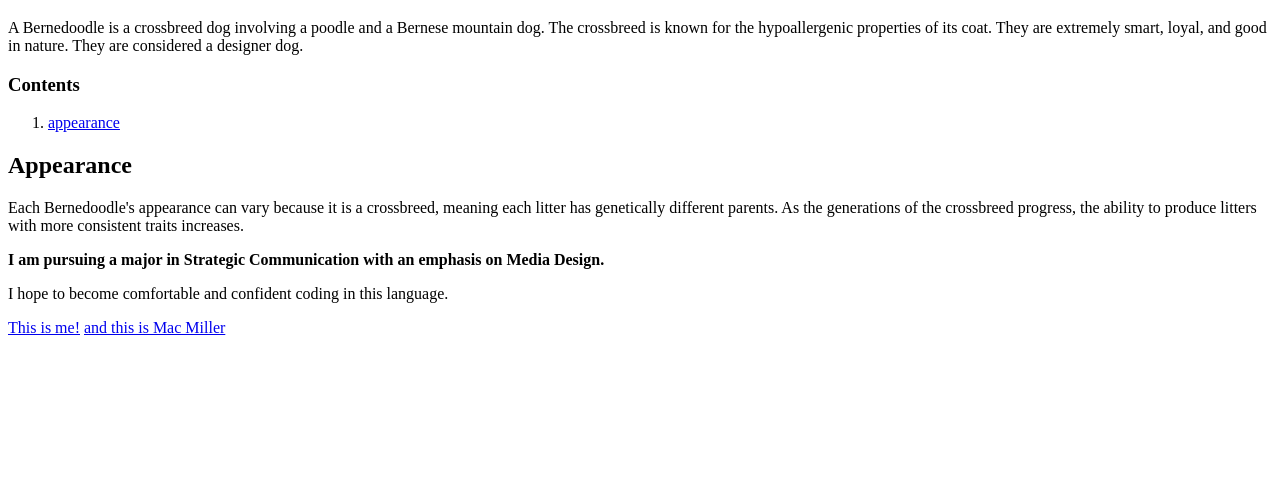
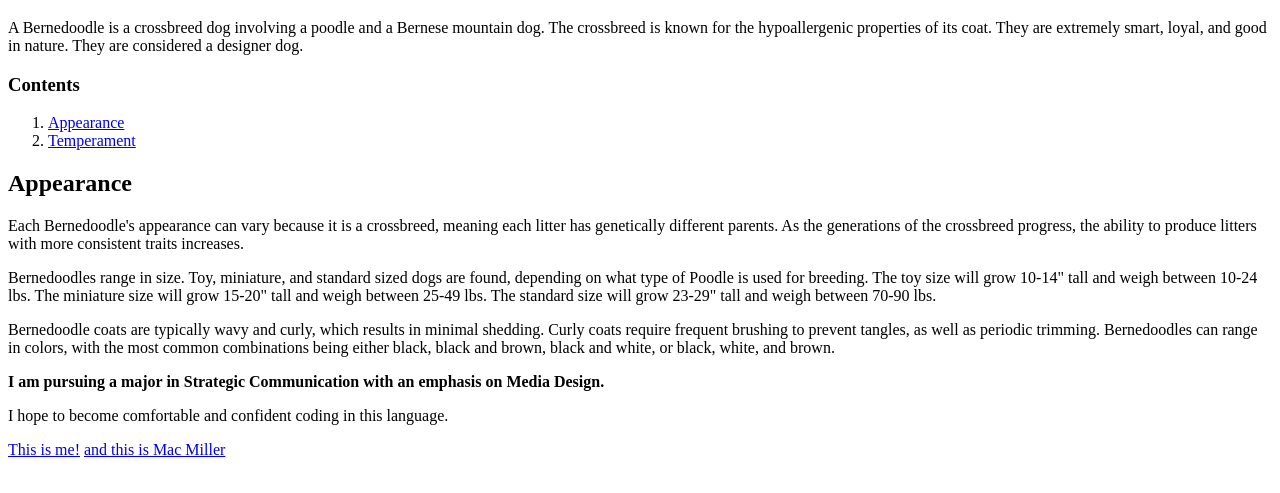
Before and after one commit to liru0376/liru0376.github.io, a plain HTML site: page assignment3.html in a window 1280 px wide. Shown: the part 61-554 px from the top of the page. Drawn offline with Linux system fonts and the light colour scheme.

Commit message:
Update assignment3.html

```diff
--- a/assignment3.html
+++ b/assignment3.html
@@ -3,16 +3,25 @@
     <head></head>
     <body>
         <h1>Bernadoodle</h1>
-        <p>A Bernedoodle is a crossbreed dog involving a poodle and a Bernese mountain dog. The crossbreed is known for the hypoallergenic properties of its coat. They are extremely smart, loyal, and good in nature. They are considered a designer dog. </p>
+        <p>A Bernedoodle is a crossbreed dog involving a poodle and a Bernese mountain dog.
+        The crossbreed is known for the hypoallergenic properties of its coat. They are extremely smart,
+        loyal, and good in nature. They are considered a designer dog. </p>
 
         <h3>Contents</h3>
         <ol>
-          <li><a href="#appearance=section">appearance</a></li>
+          <li><a href="#Appearance=section">Appearance</a></li>
+          <li><a href="#Temperament=section">Temperament</a></li>
         </ol>
 
-        <h2 id="appearance-section">Appearance</h2>
-        <p>Each Bernedoodle's appearance can vary because it is a crossbreed, meaning each litter has genetically different parents. As the generations of the crossbreed progress, the ability to produce
-        litters with more consistent traits increases.</p>
+        <h2 id="Appearance-section">Appearance</h2>
+        <p>Each Bernedoodle's appearance can vary because it is a crossbreed, meaning each litter has genetically different parents.
+        As the generations of the crossbreed progress, the ability to produce litters with more consistent traits increases.</p>
+        <p>Bernedoodles range in size. Toy, miniature, and standard sized dogs are found, depending on what type of Poodle is used for breeding.
+        The toy size will grow 10-14" tall and weigh between 10-24 lbs. The miniature size will grow 15-20" tall and weigh between 25-49 lbs.
+        The standard size will grow 23-29" tall and weigh between 70-90 lbs.</p>
+        <p>Bernedoodle coats are typically wavy and curly, which results in minimal shedding. Curly coats require frequent brushing to prevent
+        tangles, as well as periodic trimming. Bernedoodles can range in colors, with the most common combinations being either black, black and brown,
+        black and white, or black, white, and brown.</p>
 
 
 
```
